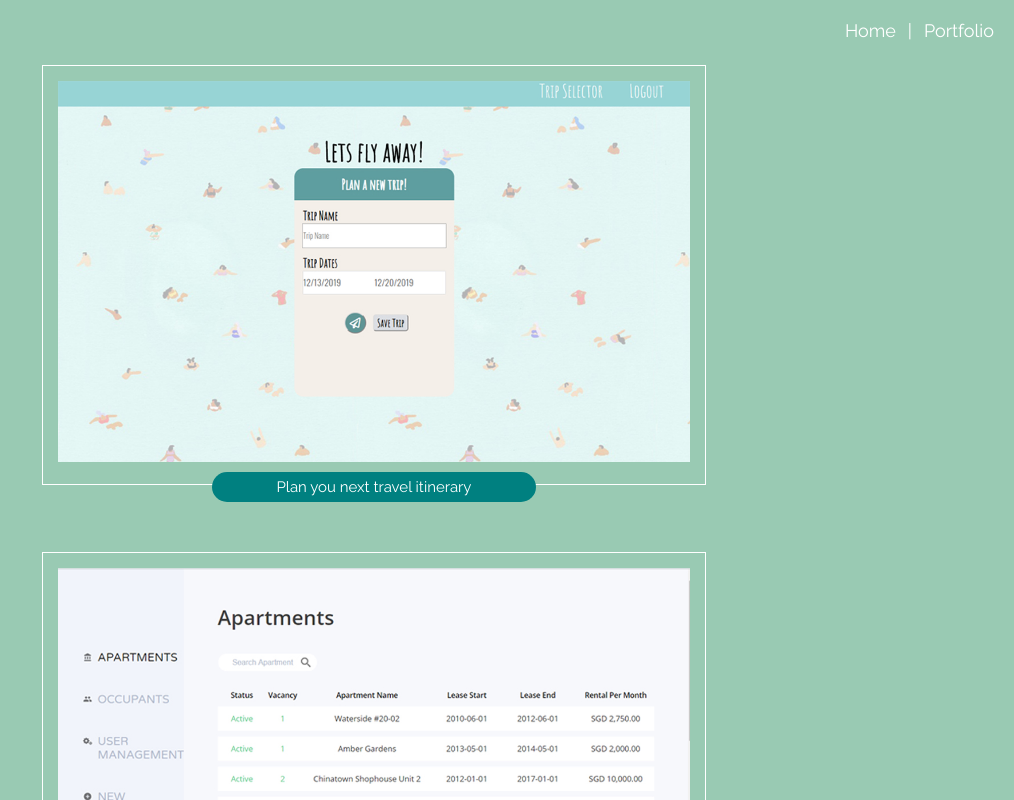
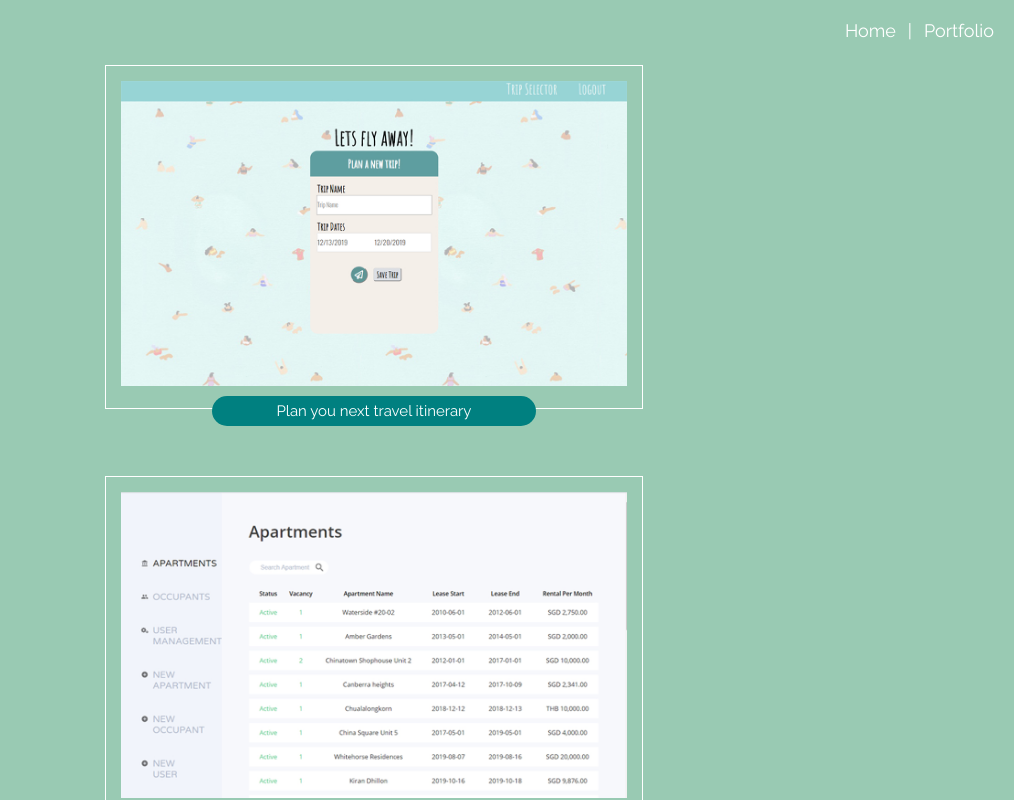
Before and after one commit to nahsiloh/myPersonalSite, a React (Create React App) app: page /portfolio in a window 1280 px wide. Shown: the top 800 px of the page, without its empty margins (266-1280 px from the left). Built offline with nearby package versions, Linux system fonts and the light colour scheme.

Commit message:
change media screen

```diff
--- a/src/components/PortfolioPage.css
+++ b/src/components/PortfolioPage.css
@@ -7,7 +7,7 @@
 }
 
 .portfolioPage__appImage {
-  width: 50%;
+  width: 40%;
   padding-top: 0.5rem;
   padding-right: 0.5rem;
   padding-left: 0.5rem;
@@ -28,7 +28,7 @@
   border-radius: 0.5rem;
 }
 
-@media only screen and (min-device-width: 375px) and (max-device-width: 667px) {
+@media only screen and (min-width: 375px) and (max-width: 660px) {
   .portfolioPage__main {
     align-content: center;
   }
```
